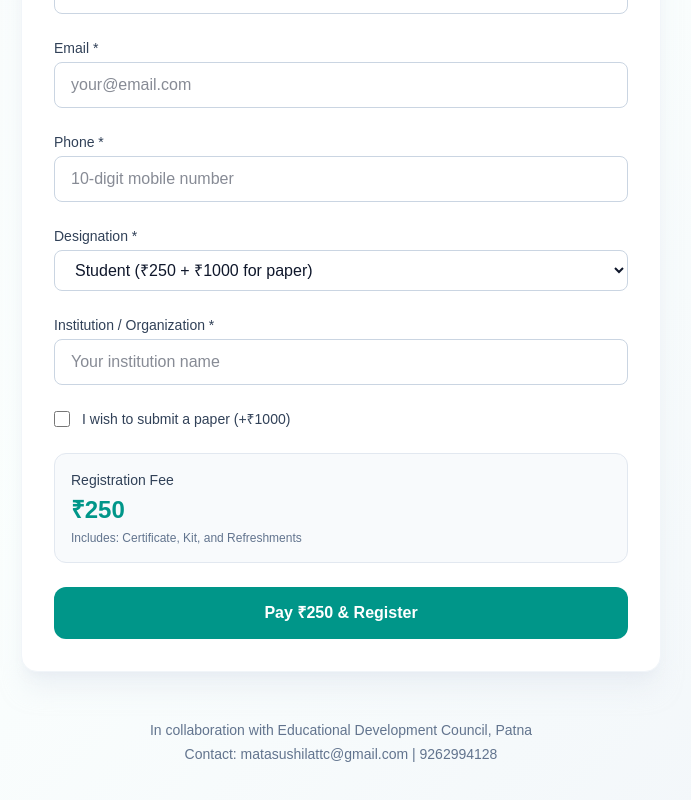
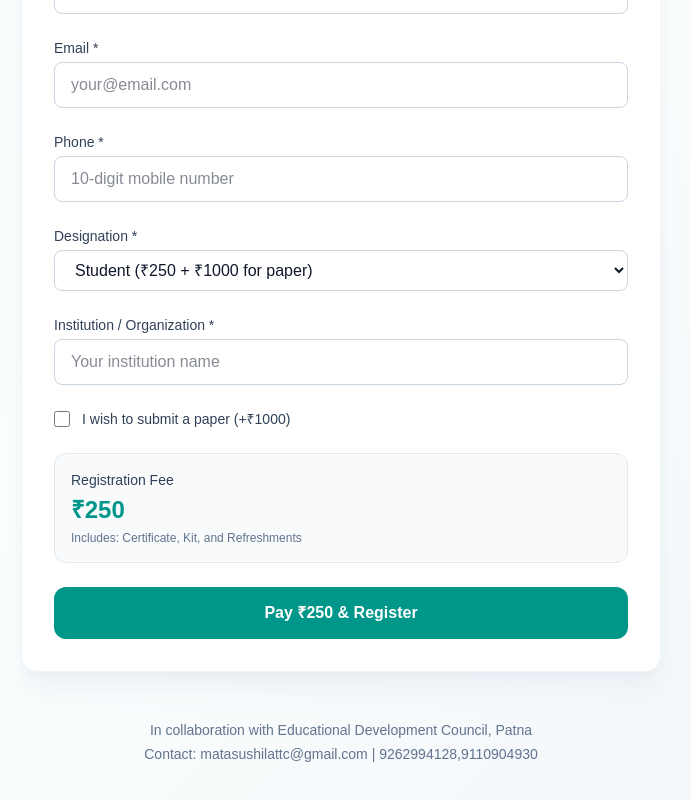
Before and after one commit to Suraj0000kumar/seminar-registration, a Next.js app: page / in a window 1280 px wide. Shown: the part 533-1333 px from the top of the page, without its empty margins (299-990 px from the left). Built offline with nearby package versions, Linux system fonts and the light colour scheme.

Commit message:
Seminar registration site

```diff
--- a/src/app/page.tsx
+++ b/src/app/page.tsx
@@ -66,7 +66,7 @@ export default function Home() {
 
         <footer className="mt-12 text-center text-sm text-slate-500">
           <p>In collaboration with Educational Development Council, Patna</p>
-          <p className="mt-1">Contact: matasushilattc@gmail.com | 9262994128</p>
+          <p className="mt-1">Contact: matasushilattc@gmail.com | 9262994128,9110904930</p>
         </footer>
       </div>
     </div>
```
